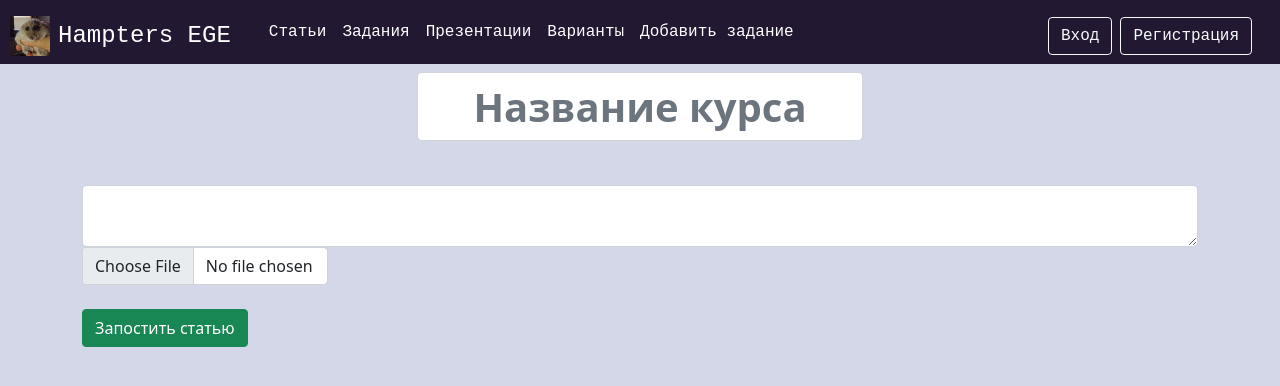
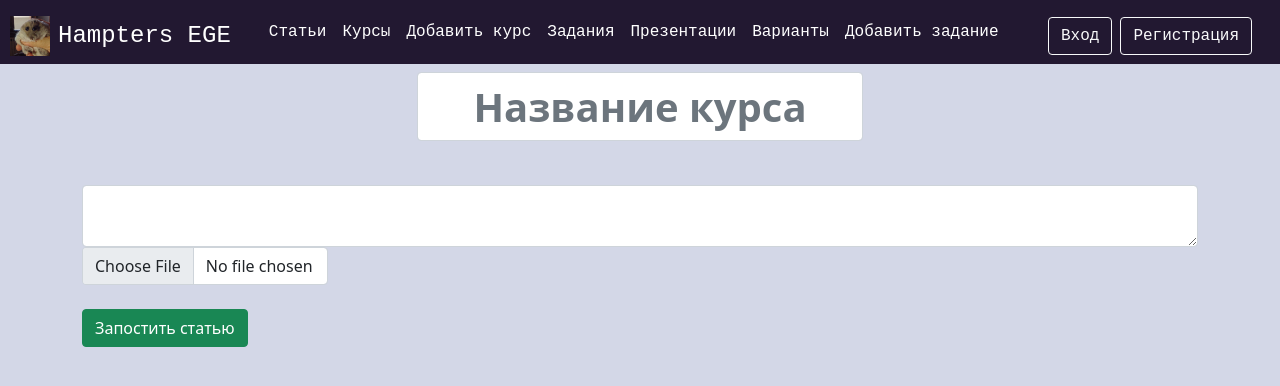
Before and after one commit to Keopint/EGE_WEBSITE_2, a Flask app: page /course/add in a window 1280 px wide. Shown: the top 386 px of the page. Run offline with Flask 3, Linux system fonts and the light colour scheme; some libraries are stand-ins or nearby versions.

Commit message:
Добавлены кнопки про курсы в header

```diff
--- a/templates/base.html
+++ b/templates/base.html
@@ -36,6 +36,8 @@
         <ul class="col-12 col-lg-auto me-lg-auto mb-2" style="display: flex; justify-content: center; align-items: center; margin-top: auto; margin-bottom: auto; height: 8vh;">
           <!-- <li><a href="#" class="nav-link px-2 text-secondary">Home</a></li> -->
           <li style="margin-top: auto; margin-bottom: auto;"><a href="{{url_for('posts')}}" class="nav-link px-2 text-white be_centered" style="text-decoration: none; margin-top: auto; margin-bottom: auto;">Статьи</a></li>
+          <li style="margin-top: auto; margin-bottom: auto;"><a href="{{url_for('cources')}}" class="nav-link px-2 text-white be_centered" style="text-decoration: none; margin-top: auto; margin-bottom: auto;">Курсы</a></li>
+          <li style="margin-top: auto; margin-bottom: auto;"><a href="{{url_for('course_add')}}" class="nav-link px-2 text-white be_centered" style="text-decoration: none; margin-top: auto; margin-bottom: auto;">Добавить курс</a></li>
           <li style="margin-top: auto; margin-bottom: auto;"><a href="{{url_for('tasks')}}" class="nav-link px-2 text-white be_centered" style="text-decoration: none; margin-top: auto; margin-bottom: auto;">Задания</a></li>
           <li style="margin-top: auto; margin-bottom: auto;"><a href="{{url_for('pitches')}}" class="nav-link px-2 text-white be_centered" style="text-decoration: none; margin-top: auto; margin-bottom: auto;">Презентации</a></li>
           <li style="margin-top: auto; margin-bottom: auto;"><a href="{{url_for('variants')}}" class="nav-link px-2 text-white be_centered" style="text-decoration: none; margin-top: auto; margin-bottom: auto;">Варианты</a></li>
```
